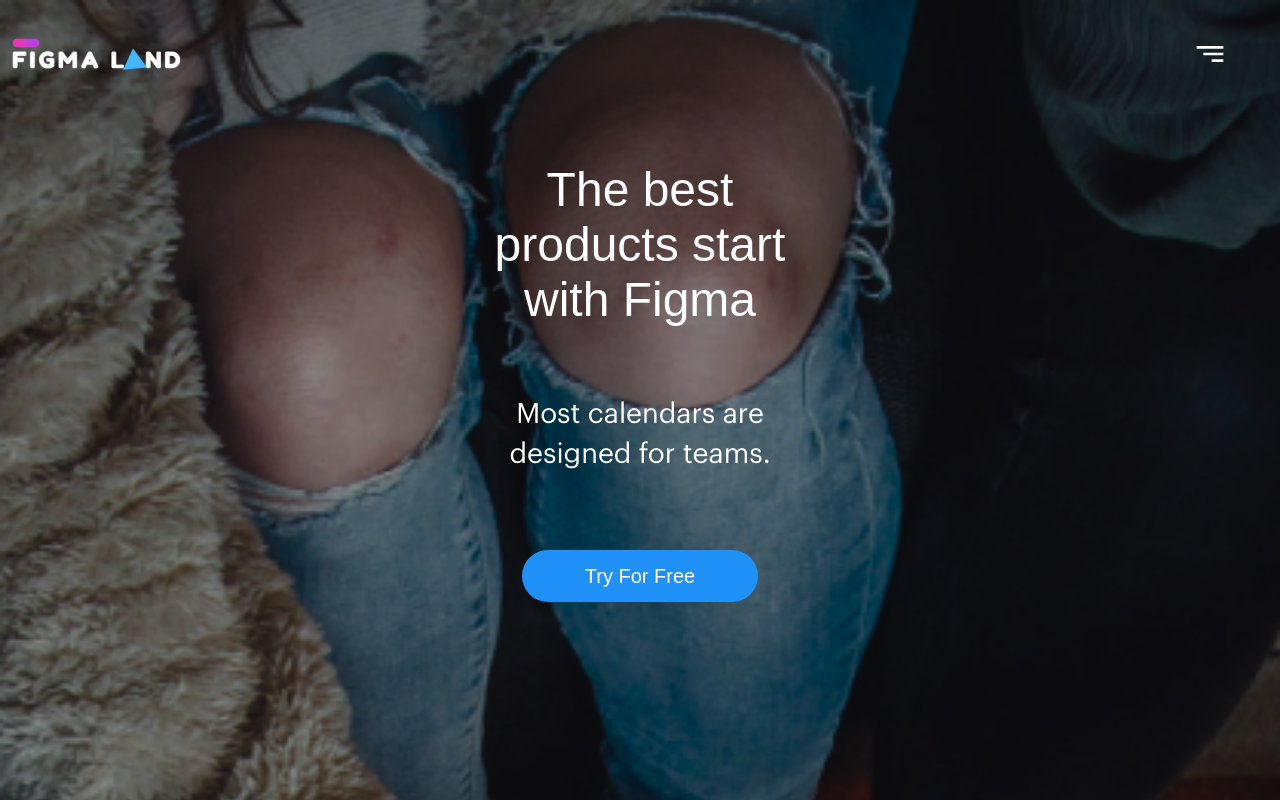
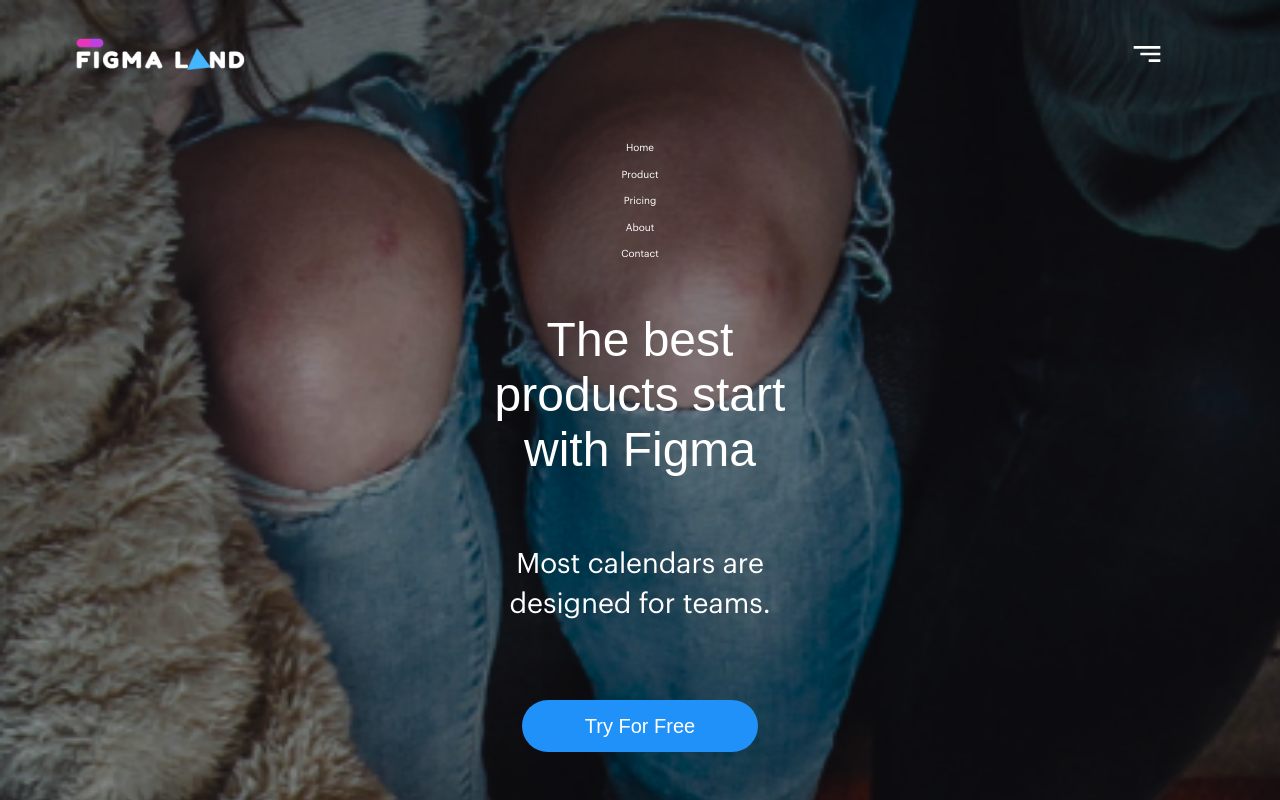
Before and after one commit to Mauh33/figmaland, a website built with Vite: page index.html in a window 1280 px wide. Both pictures are taken after a click on the button "open menu". Shown: the top 800 px of the page. Built offline with nearby package versions, Linux system fonts and the light colour scheme; files whose address does not match are found by name.

Commit message:
menu-burger js file and css file ok

```diff
--- a/index.html
+++ b/index.html
@@ -67,7 +67,7 @@
         </li>
       </ul>
     </nav>
-    <header>
+    <header class="header">
       <h1>The best products start with Figma</h1>
       <p class="quote">
         Most calendars are designed for teams.
--- a/main.js
+++ b/main.js
@@ -1,8 +1,7 @@
-const menuBtn = document.querySelector(".btn-burger");
-const linkBloc = document.querySelector(".link-bloc");
-
-menuBtn.addEventListener("click", function (event) {
-  event.preventDefault();
-  console.log(linkBloc);
-  linkBloc.classList.toggle("active");
-});
+document
+  .querySelector(".btn-burger")
+  .addEventListener("click", function (event) {
+    event.preventDefault();
+    document.querySelector(".link-bloc").classList.toggle("active");
+    document.querySelector(".header").classList.toggle("active");
+  });
--- a/style/index.scss
+++ b/style/index.scss
@@ -105,10 +105,12 @@
   flex-wrap: wrap;
   align-items: center;
   height: 11.2rem;
+  width: 90vw;
+  margin: auto;
 }
 
 .logo-bloc {
-  flex-basis: 89%;
+  flex-basis: 88%;
 }
 
 .menu-toggle {
@@ -127,18 +129,25 @@
 }
 
 .link-bloc {
-  width: 10rem;
+  width: 100vw;
   flex-basis: 100%;
   position: absolute;
   left: 0;
+  top: 100px;
   height: 0;
-  transition: height 0.3s ease;
+  opacity: 0.5;
+  transition: height 0.3s ease-in;
   overflow: hidden;
+  display: flex;
+  align-items: baseline;
+  justify-content: center;
 }
 
-.btn-burger:active ~ .link-bloc {
-  height: 5rem;
-  overflow: visible;
+.nav-ul {
+  position: relative;
+  opacity: 0;
+  top: -110px;
+  transition: opacity 0.8s ease-in-out, top 0.4s ease-out;
 }
 
 .btn-burger {
@@ -147,8 +156,19 @@
   padding: 0;
 }
 
+.menu-burger-bloc ~ .link-bloc.active {
+  opacity: 1;
+  height: 15rem;
+  overflow: visible;
+}
+
+.menu-burger-bloc ~ .link-bloc.active .nav-ul {
+  top: 28px;
+  opacity: 1;
+}
+
 .link-bloc li {
-  margin: 1rem 0;
+  margin: 1.5rem 0;
 }
 
 nav .social-media-bloc {
@@ -194,6 +214,13 @@
   justify-content: space-between;
   height: 49rem;
   margin-bottom: 37rem;
+  position: relative;
+  top: 0;
+  transition: top 0.4s ease-in-out;
+}
+
+.header.active {
+  top: 15rem;
 }
 
 h1 {
@@ -640,6 +667,8 @@
   height: auto;
 }
 
+// footer
+
 footer {
   height: 143rem;
   background-color: $dark-bg;
@@ -684,8 +713,3 @@
 .page-link-bloc {
   margin-top: 7.6rem;
 }
-
-/* footer div:first-child {
-  margin-top: 10.7rem;
-}
- */
```
Also changed, not shown: style/index.css, 1 other file.
